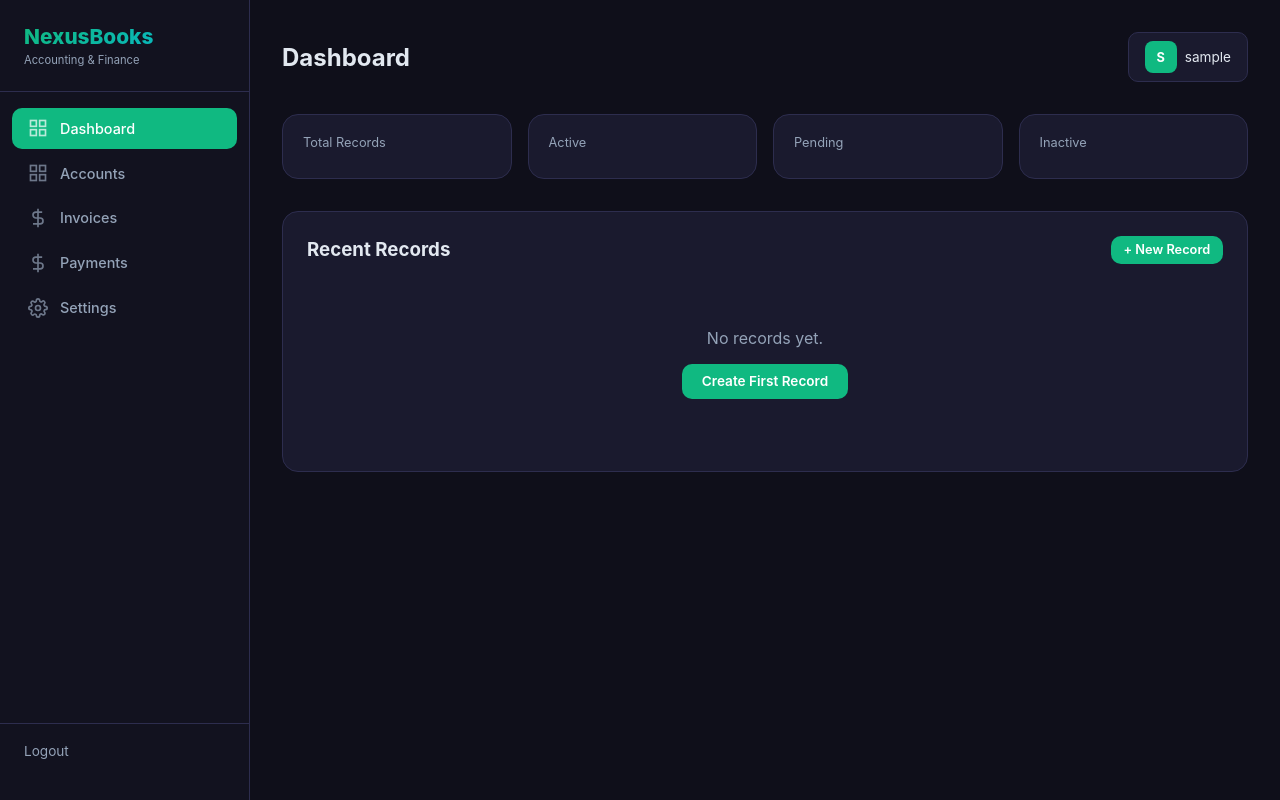
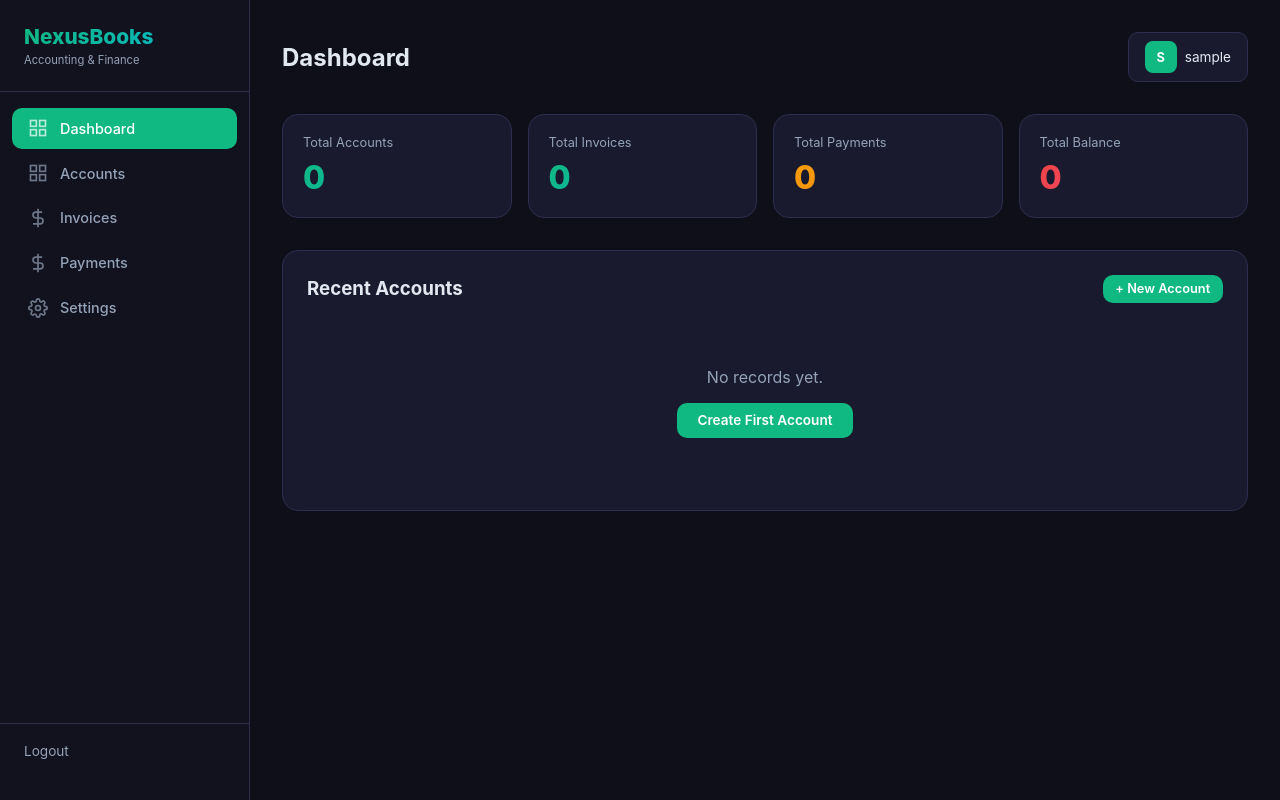
Before and after one commit to nexus-apex/nexus-books, a Django app: page /dashboard/ in a window 1280 px wide. Run offline with Django 4.2, Linux system fonts and the light colour scheme; the visitor is signed in with stand-in values (Sample User, id 1); data that the repository does not hold is empty.

Commit message:
feat: enterprise NexusBooks with Account, Invoice, Payment

```diff
--- a/backend/templates/dashboard.html
+++ b/backend/templates/dashboard.html
@@ -4,41 +4,38 @@
 {% block content %}
 <div class="stats-grid">
   <div class="stat-card">
-    <div class="stat-label">Total Records</div>
-    <div class="stat-value">{{ total }}</div>
+    <div class="stat-label">Total Accounts</div>
+    <div class="stat-value">{{ account_count }}</div>
   </div>
   <div class="stat-card">
-    <div class="stat-label">Active</div>
-    <div class="stat-value" style="background:linear-gradient(135deg,#10b981,#06b6d4);-webkit-background-clip:text;background-clip:text">{{ active }}</div>
+    <div class="stat-label">Total Invoices</div>
+    <div class="stat-value" style="background:linear-gradient(135deg,#10b981,#06b6d4);-webkit-background-clip:text;background-clip:text">{{ invoice_count }}</div>
   </div>
   <div class="stat-card">
-    <div class="stat-label">Pending</div>
-    <div class="stat-value" style="background:linear-gradient(135deg,#f59e0b,#f97316);-webkit-background-clip:text;background-clip:text">{{ pending }}</div>
+    <div class="stat-label">Total Payments</div>
+    <div class="stat-value" style="background:linear-gradient(135deg,#f59e0b,#f97316);-webkit-background-clip:text;background-clip:text">{{ payment_count }}</div>
   </div>
   <div class="stat-card">
-    <div class="stat-label">Inactive</div>
-    <div class="stat-value" style="background:linear-gradient(135deg,#ef4444,#ec4899);-webkit-background-clip:text;background-clip:text">{{ inactive }}</div>
+    <div class="stat-label">Total Balance</div>
+    <div class="stat-value" style="background:linear-gradient(135deg,#ef4444,#ec4899);-webkit-background-clip:text;background-clip:text">{{ account_total_balance|floatformat:0 }}</div>
   </div>
 </div>
 
 <div class="card">
   <div style="display:flex;justify-content:space-between;align-items:center;margin-bottom:1rem">
-    <h3>Recent Records</h3>
-    <a href="/records/create/" class="btn btn-primary btn-sm">+ New Record</a>
+    <h3>Recent Accounts</h3>
+    <a href="/accounts/create/" class="btn btn-primary btn-sm">+ New Account</a>
   </div>
   {% if recent %}
   <table>
     <thead>
-      <tr><th>Name</th><th>Email</th><th>Status</th><th>Amount</th><th>Date</th></tr>
+      <tr><th>Name</th><th>Account Type</th><th>Code</th><th>Balance</th><th>Created</th></tr>
     </thead>
     <tbody>
       {% for r in recent %}
       <tr>
-        <td><a href="/records/{{ r.pk }}/edit/">{{ r.name }}</a></td>
-        <td style="color:var(--muted)">{{ r.email|default:"-" }}</td>
-        <td><span class="badge badge-{{ r.status }}">{{ r.status }}</span></td>
-        <td>{{ r.amount }}</td>
-        <td style="color:var(--muted)">{{ r.created_at|date:"M d, Y" }}</td>
+        <td><a href="/accounts/{{ r.pk }}/edit/">{{ r.name }}</a></td>
+        <td><span class="badge badge-blue">{{ r.get_account_type_display }}</span></td><td>{{ r.code|default:"-" }}</td><td>{{ r.balance|floatformat:2 }}</td><td style="color:var(--muted)">{{ r.created_at|date:"M d, Y" }}</td>
       </tr>
       {% endfor %}
     </tbody>
@@ -46,7 +43,7 @@
   {% else %}
   <div class="empty">
     <p>No records yet.</p>
-    <a href="/records/create/" class="btn btn-primary" style="margin-top:1rem">Create First Record</a>
+    <a href="/accounts/create/" class="btn btn-primary" style="margin-top:1rem">Create First Account</a>
   </div>
   {% endif %}
 </div>
```
